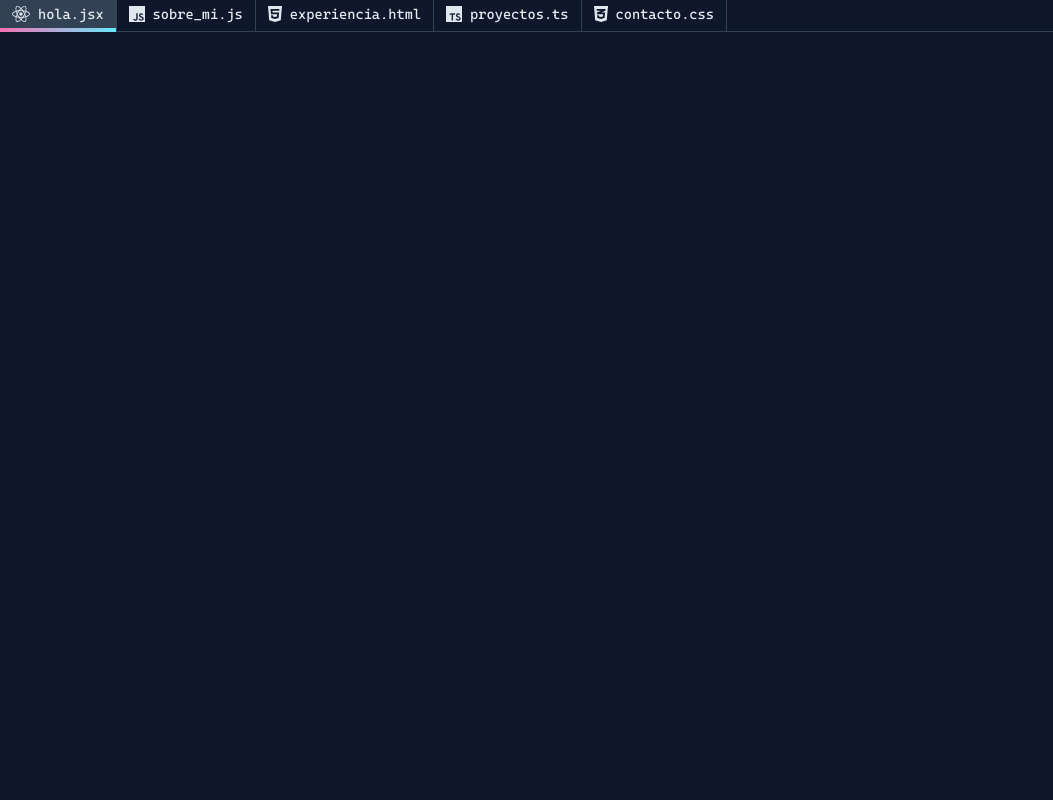
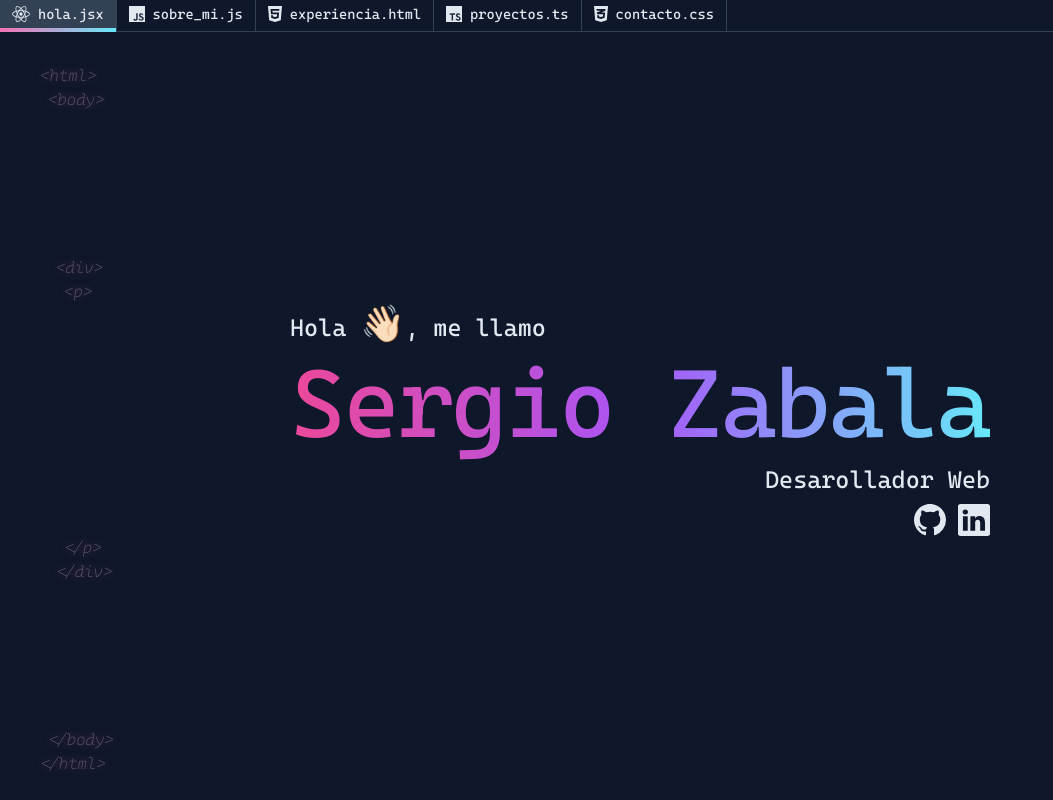
Before and after one commit to kyubiful/personal-landing, a React (Vite) app: page / in a window 1280 px wide. Shown: the whole page, without its empty margins (0-1053 px from the left). Built offline with nearby package versions, Linux system fonts and the light colour scheme.

Commit message:
✨ feat: add components to Home page

```diff
--- a/src/pages/Home/index.jsx
+++ b/src/pages/Home/index.jsx
@@ -1,5 +1,7 @@
+import { Hello } from '../../components/Hello/index.jsx'
+
 export const Home = () => {
   return (
-    <h1>Hello Home</h1>
+    <Hello/>
   )
 }
```
